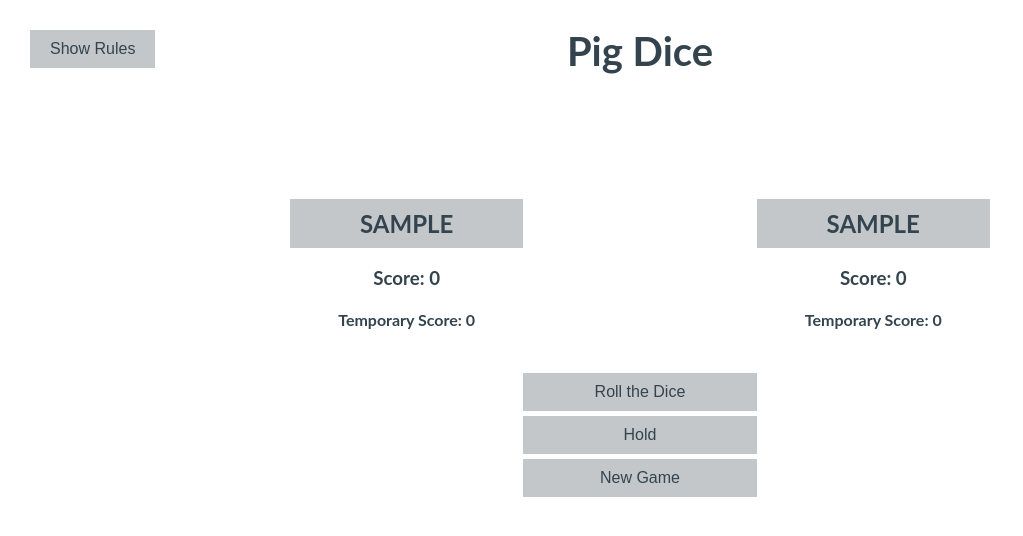
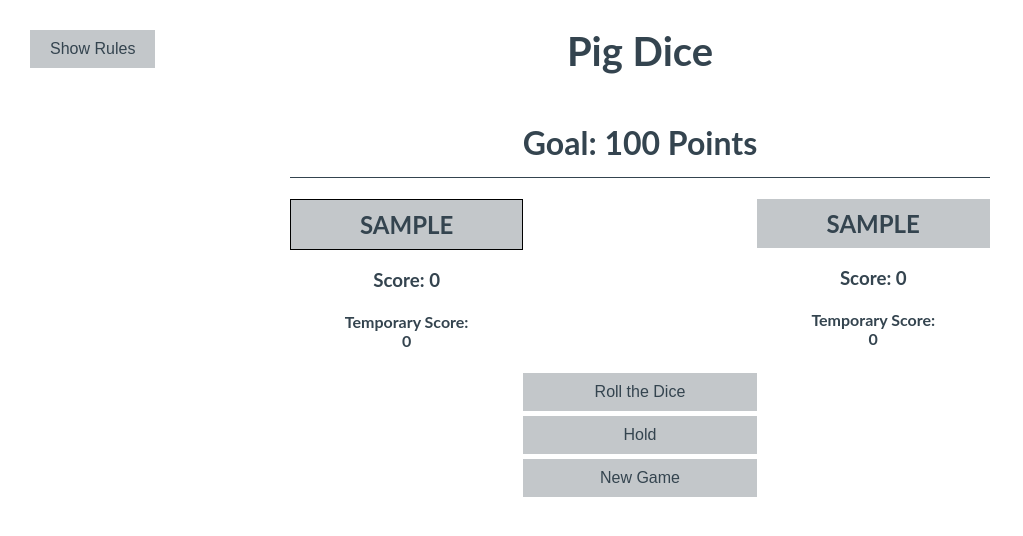
Before and after one commit to Object-ions/Pig-Dice, a plain HTML site: page index.html in a window 1280 px wide. Both pictures are taken after typing "Sample", "Sample" into the empty fields and a click on the button "Let's Play!". Shown: the whole page, without its empty margins (0-1023 px from the left). Drawn offline with Linux system fonts and the light colour scheme.

Commit message:
adjust the border to the first player when starting game. add border to current player

```diff
--- a/index.html
+++ b/index.html
@@ -39,17 +39,17 @@
     <button type="submit" class="btn">Let's Play!</button>
   </form>
 
-  <main class="hide">
-    <div id="goal-div" class="invisible">
+  <main id="main-div" class="invisible">
+    <div id="goal-div">
       <h1>Goal: 100 Points</h1>
     </div>
 
     <div class="game-div">
 
       <div id="player-1" class="container">
-        <h2> <span id="player-1-name">Player 1</span></h2>
+        <h2 id="player-1-border"> <span id="player-1-name">Player 1</span></h2>
         <h3>Score: <span id="player-1-perm-score" class="perm-score">0</span></h3>
-        <h4 id="temp-score">Temporary Score: <span id="player-1-temp-score">0</span></h4>
+        <h4 id="temp-score">Temporary Score: <br> <span id="player-1-temp-score">0</span></h4>
       </div>
 
       <div id="middle-div" class="container">
@@ -65,9 +65,9 @@
       </div>
 
       <div id="player-2" class="container">
-        <h2><span id="player-2-name">Player 2</span></h2>
+        <h2 id="player-2-border"><span id="player-2-name">Player 2</span></h2>
         <h3>Score: <span id="player-2-perm-score" class="perm-score">0</span></h3>
-        <h4 id="temp-score">Temporary Score: <span id="player-2-temp-score">0</span></h4>
+        <h4 id="temp-score">Temporary Score: <br> <span id="player-2-temp-score">0</span></h4>
       </div>
     </div>
 
--- a/script.js
+++ b/script.js
@@ -18,7 +18,11 @@ Game.prototype.assignId = function () {
 Game.prototype.setActivePlayer = function () {
   if (this.currentPlayer === 1) {
     this.currentPlayer = 2;
+    document.getElementById('player-1-border').style.border = 'none';
+    document.getElementById('player-2-border').style.border = '1px solid black';
   } else if (this.currentPlayer === 2) {
+    document.getElementById('player-2-border').style.border = 'none';
+    document.getElementById('player-1-border').style.border = '1px solid black';
     this.currentPlayer = 1;
   }
 }
@@ -60,6 +64,7 @@ function rollResult1() {
 let form = document.querySelector('form');
 form.addEventListener('submit', function (event) {
   event.preventDefault();
+  document.getElementById('player-1-border').style.border = '1px solid black';
   player1 = document.getElementById('player-1-input-name').value;
   player2 = document.getElementById('player-2-input-name').value;
   document.getElementById('player-1-name').innerText = player1.toUpperCase();
```
